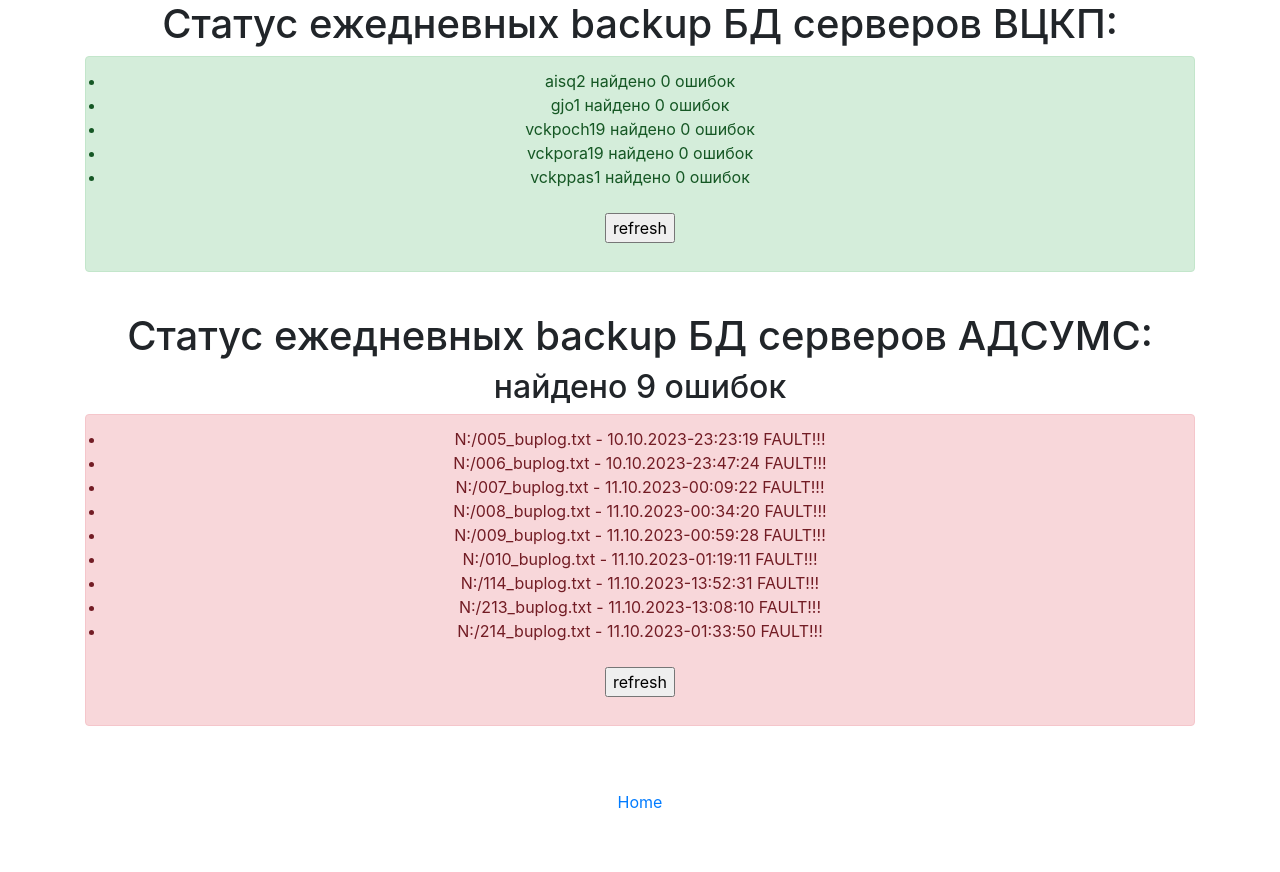
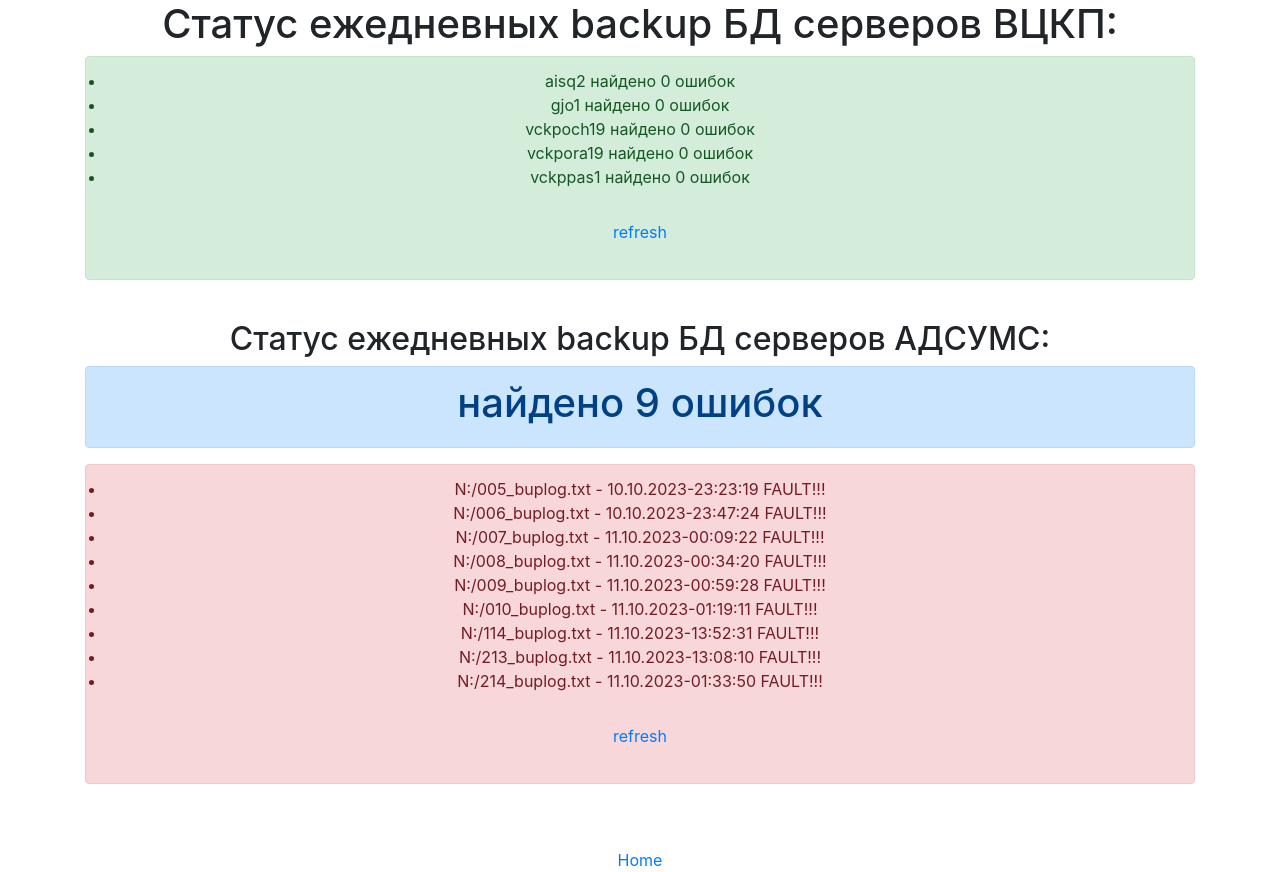
Before and after one commit to Serg285/todoproject, a Django app: page /backupapp/ in a window 1280 px wide. Before the commit the page ends 808 px from the top, so only its background shows below. Run offline with Django 4.2, Linux system fonts and the light colour scheme; data comes from the database, SQL or seed files in the repository; both versions use the stored data as it was after the commit.

Commit message:
изменил оформление backup.html

```diff
--- a/templates/backup/backupstatus.html
+++ b/templates/backup/backupstatus.html
@@ -9,13 +9,15 @@
     <br>
 
     <form action="/addBackupItem/" method = "post">{% csrf_token %}
-          <input type="submit" value="refresh">
+          <input type="submit"  class="btn btn-link" value="refresh">
     </form>
 
 </ul>
 <br>
-<h1>Статус ежедневных backup БД серверов АДСУМС:</h1>
- <h2>найдено {{error_count_adsums}} ошибок</h2>
+<h2>Статус ежедневных backup БД серверов АДСУМС:</h2>
+ <div class="alert alert-primary" role="alert">
+   <h1>найдено {{error_count_adsums}} ошибок </h1>
+ </div>
 <ul class="alert alert-danger">
     {% for i in all_items_adsums %}
     <li>{{i.backup_status}}
@@ -24,7 +26,7 @@
     <br>
 
     <form action="/addBackupItemADSUMS/" method = "post">{% csrf_token %}
-          <input type="submit" value="refresh">
+          <input type="submit"  class="btn btn-link" value="refresh">
     </form>
 
 </ul>
```
Also changed, not shown: db.sqlite3.
